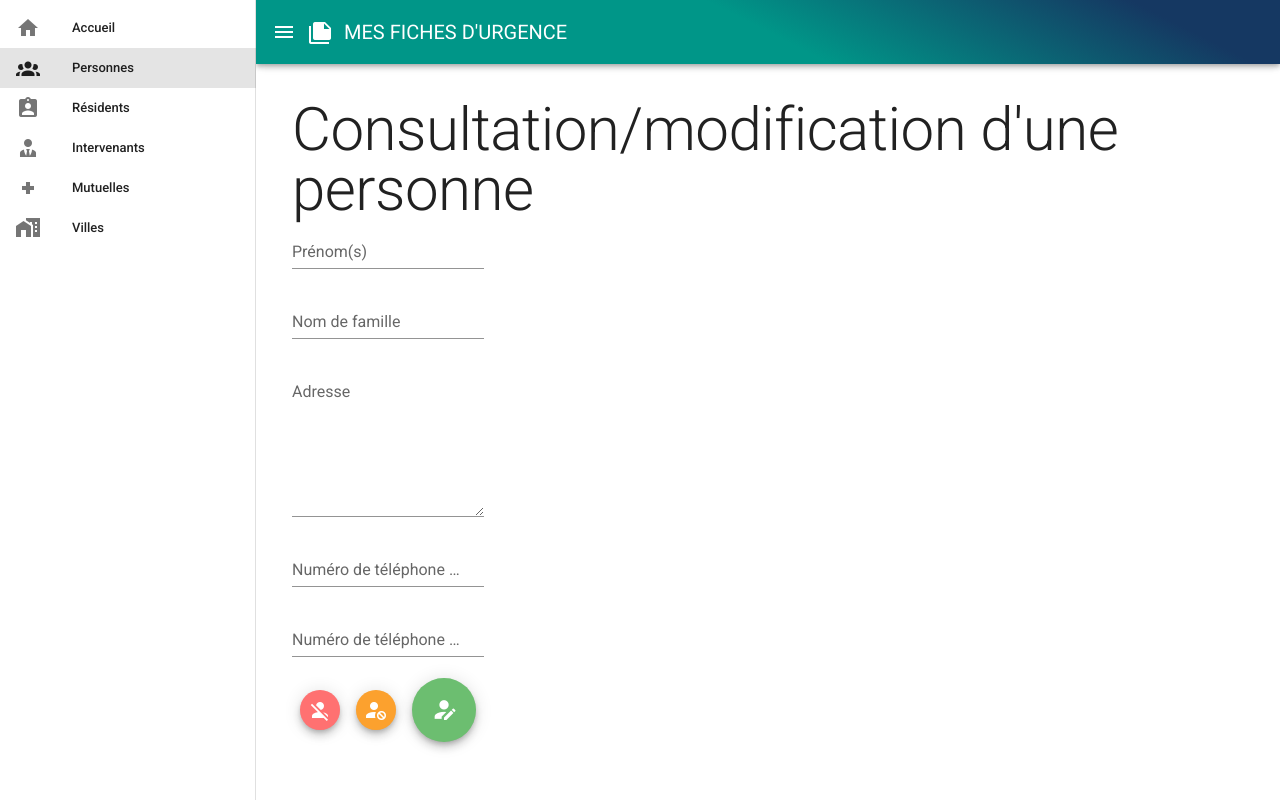
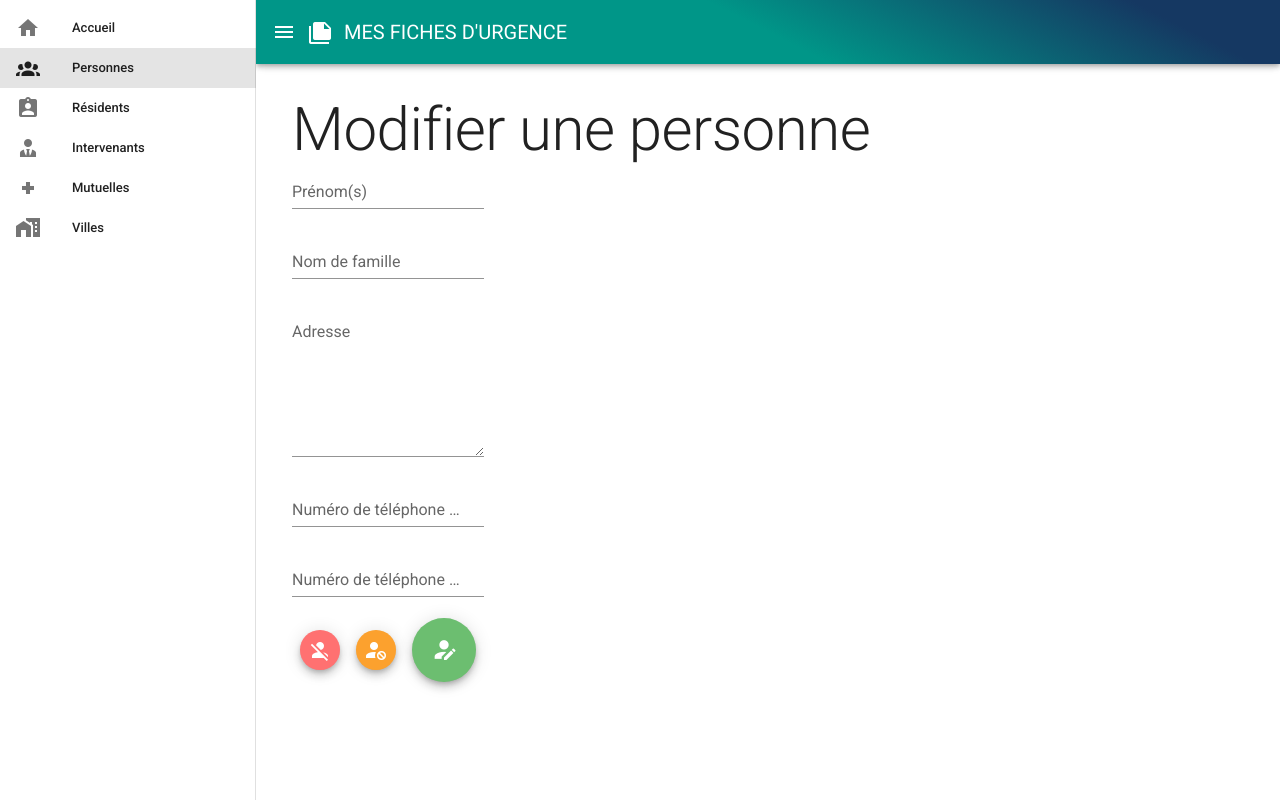
Before and after one commit to Ibi-A/fiches-urgence-frontend, a Vue app: page /persons/person-id in a window 1280 px wide. Built offline with nearby package versions, Linux system fonts and the light colour scheme.

Commit message:
changed page title

```diff
--- a/src/views/Person.vue
+++ b/src/views/Person.vue
@@ -1,7 +1,7 @@
 <template>
   <v-container class="pa-12">
     <v-row>
-      <h1 class="display-3">Consultation/modification d'une personne</h1>
+      <h1 class="display-3">Modifier une personne</h1>
     </v-row>
     <v-row>
       <person-edition-form v-bind:personId="personId" />
```
